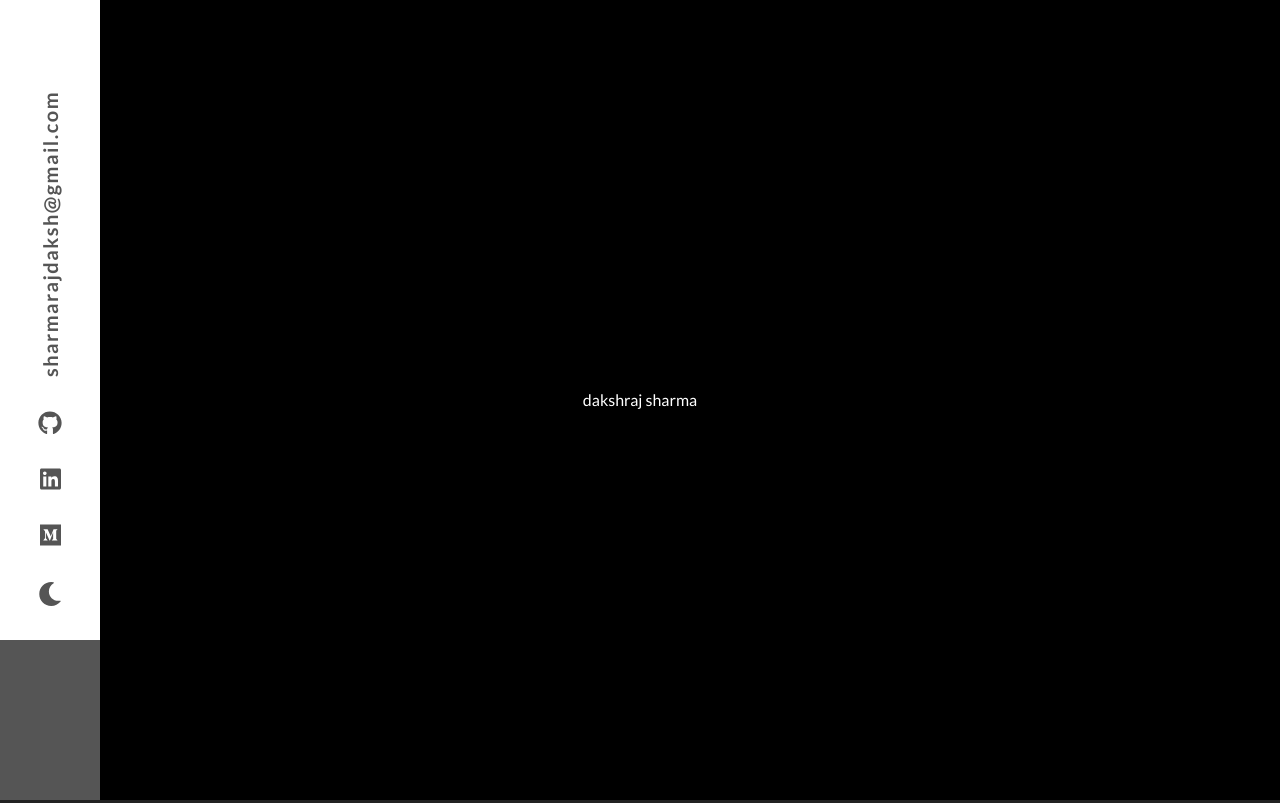
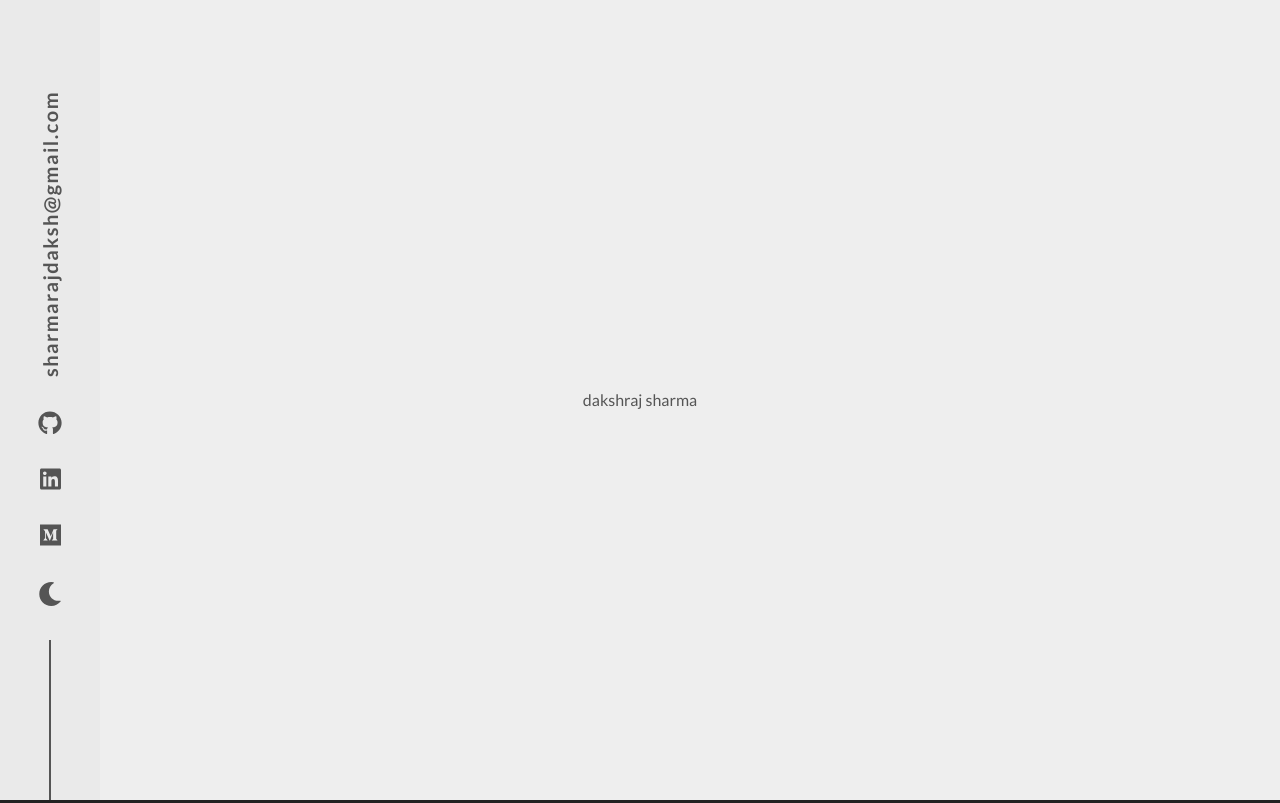
Before and after one commit to sharmarajdaksh/mysitev2, a Gatsby site: page / in a window 1280 px wide. Shown: the top 803 px of the page. Built offline with nearby package versions, Linux system fonts and the light colour scheme; Gatsby itself is replaced by a stand-in of ours.

Commit message:
Fixed aside bar bug

```diff
--- a/src/components/Aside.component.jsx
+++ b/src/components/Aside.component.jsx
@@ -6,7 +6,6 @@ import ThemeContext from "../context/Theme.context"
 import asideComponentStyles from "../styles/components/Aside.module.scss"
 import classnames from "classnames"
 import config from "../config"
-import { faGithub } from "@fortawesome/free-brands-svg-icons"
 import { useContext } from "react"
 
 const Aside = () => {
@@ -47,7 +46,7 @@ const Aside = () => {
               ? asideComponentStyles.glowonhover
               : asideComponentStyles.glowonhoverLight
           )}
-          key={config.email}
+          key={"emailtext"}
         >
           <a href={`mailto:${config.email}`}>{config.email}</a>
         </div>
@@ -59,7 +58,7 @@ const Aside = () => {
               ? asideComponentStyles.glowonhover
               : asideComponentStyles.glowonhoverLight
           )}
-          key={config.email}
+          key={"emailicon"}
         >
           <a href={`mailto:${config.email}`}>
             <FontAwesomeIcon icon={faAt} />
--- a/src/components/Main.component.jsx
+++ b/src/components/Main.component.jsx
@@ -1,9 +1,19 @@
 import React from "react"
+import ThemeContext from "../context/Theme.context"
+import classnames from "classnames"
 import mainComponentStyles from "../styles/components/Main.module.scss"
+import { useContext } from "react"
 
 const Main = () => {
+  const { darkMode, toggleDarkMode } = useContext(ThemeContext)
+
   return (
-    <main className={mainComponentStyles.main__shell}>
+    <main
+      className={classnames(
+        mainComponentStyles.main__shell,
+        darkMode ? "" : mainComponentStyles.main__shellLight
+      )}
+    >
       <section className={mainComponentStyles.main__section}>
         dakshraj sharma
       </section>
--- a/src/styles/components/Aside.module.scss
+++ b/src/styles/components/Aside.module.scss
@@ -88,7 +88,7 @@
       margin-right: 1.5rem;
       margin-bottom: 0;
 
-      &:nth-of-type(2) {
+      &:nth-of-type(3) {
         margin-top: 0;
       }
 
@@ -108,7 +108,7 @@
 }
 
 .aside__shellLight {
-  background: white;
+  background: #eaeaea;
   color: #555;
 
   .glowonhoverLight:hover {
@@ -118,6 +118,5 @@
 
   .aside__verticalline {
     background-color: #555;
-    width: 100%;
   }
 }
--- a/src/styles/components/Main.module.scss
+++ b/src/styles/components/Main.module.scss
@@ -7,8 +7,7 @@
   flex: 1;
 
   .main__section {
-    height: 100%;
-    height: 100vh;
+    min-height: 100vh;
     width: 100%;
     display: flex;
     flex-flow: column;
@@ -25,3 +24,8 @@
     }
   }
 }
+
+.main__shellLight {
+  color: #555;
+  background-color: #eee;
+}
```
